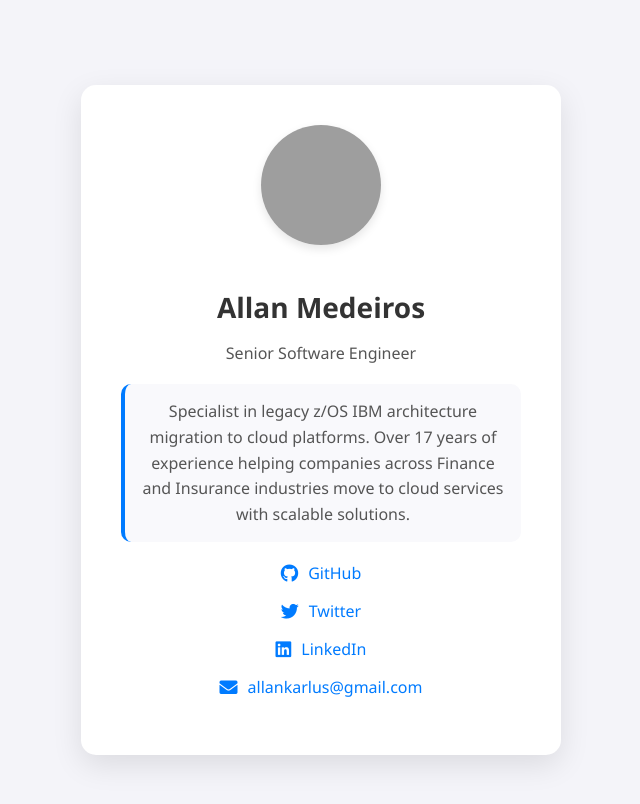
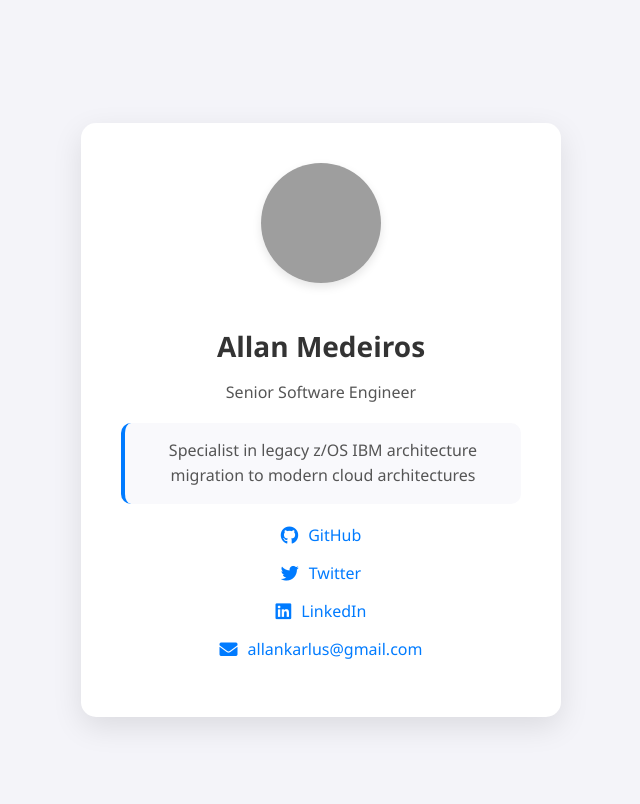
Before and after one commit to AllanKM/allankm.github.io, a plain HTML site: page index.html in a window 1280 px wide. Shown: the whole page, without its empty margins (319-959 px from the left). Drawn offline with Linux system fonts and the light colour scheme; grey boxes are pictures that could not be loaded.

Commit message:
Update index.html

```diff
--- a/index.html
+++ b/index.html
@@ -99,7 +99,7 @@
         <h1>Allan Medeiros</h1>
         <p>Senior Software Engineer</p>
         <p class="summary">
-            Specialist in legacy z/OS IBM architecture migration to cloud platforms. Over 17 years of experience helping companies across Finance and Insurance industries move to cloud services with scalable solutions.
+            Specialist in legacy z/OS IBM architecture migration to modern cloud architectures
         </p>
         <ul class="contact-info">
             <li><a href="https://github.com/AllanKM" target="_blank"><i class="fab fa-github"></i>GitHub</a></li>
```
